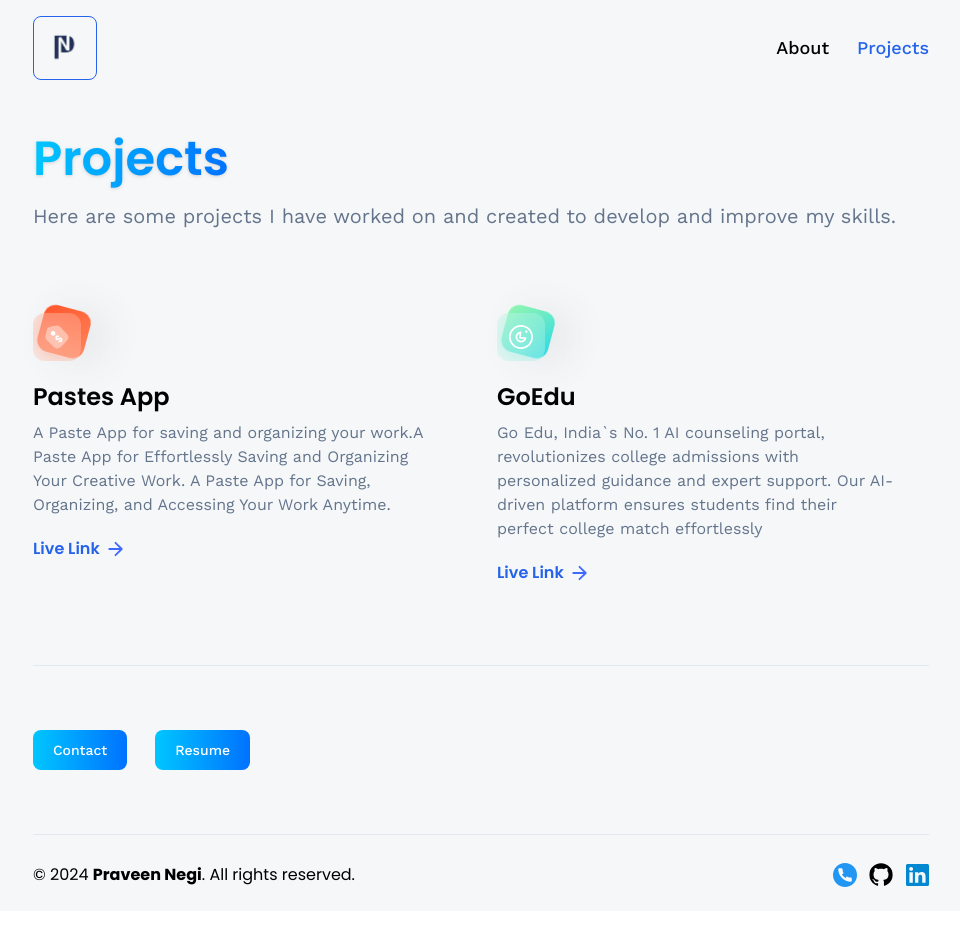
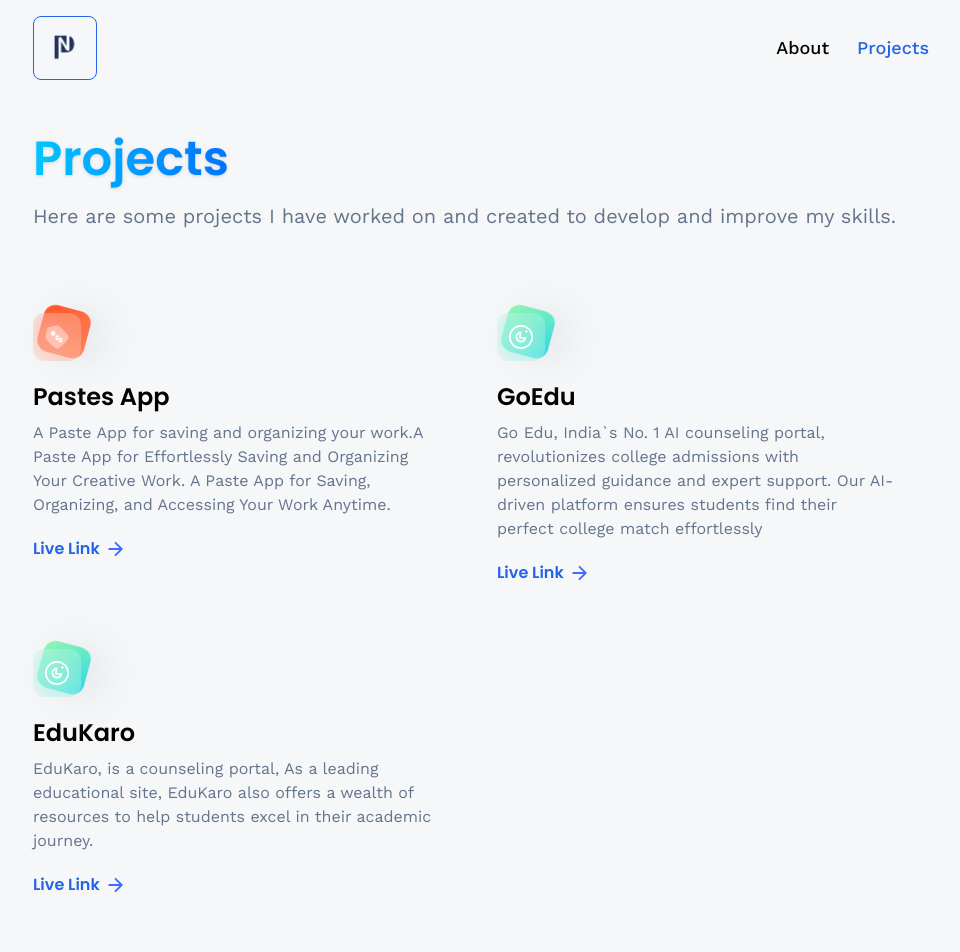
Before and after one commit to PraveenNegi1/Portfolio, a React (Vite) app: page /projects in a window 1280 px wide. Shown: the top 952 px of the page, without its empty margins (159-1119 px from the left). Before the commit the page ends 911 px from the top, so only its background shows below. Built offline with nearby package versions, Linux system fonts and the light colour scheme; no server answers.

Commit message:
project add

```diff
--- a/src/components/CTA.jsx
+++ b/src/components/CTA.jsx
@@ -4,9 +4,12 @@ import resume from "../assets/PRAVEEN-NEGI-RESUME.pdf";
 const CTA = () => {
   return (
     <section className="cta">
+
+      <div className="">
       <Link to="/contact" className="btn">
         Contact
       </Link>
+      </div>
 
       <a href={resume} download>
         <div className="btn cursor-pointer bg-blue-500 text-white px-4 py-2
--- a/src/constants/index.js
+++ b/src/constants/index.js
@@ -146,7 +146,16 @@ export const projects = [
     theme: "btn-back-green",
     name: "GoEdu",
     description:
-      'Go Edu, India`s No. 1 AI counseling portal, revolutionizes college admissions with personalized guidance and expert support. Our AI-driven platform ensures students find their perfect college match effortlessly',
+      "Go Edu, India`s No. 1 AI counseling portal, revolutionizes college admissions with personalized guidance and expert support. Our AI-driven platform ensures students find their perfect college match effortlessly",
     link: "https://www.goedu.in/",
   },
+  {
+    iconUrl: threads,
+    theme: "btn-back-green",
+    name: "EduKaro",
+    description:
+      "EduKaro, is a counseling portal, As a leading educational site, EduKaro also offers a wealth of resources to help students excel in their academic journey.",
+    link: "https://edu-karo.vercel.app/",
+  },
+
 ];
```
